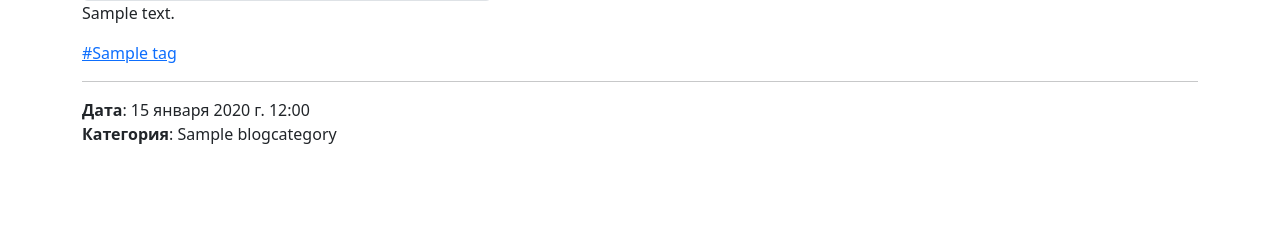
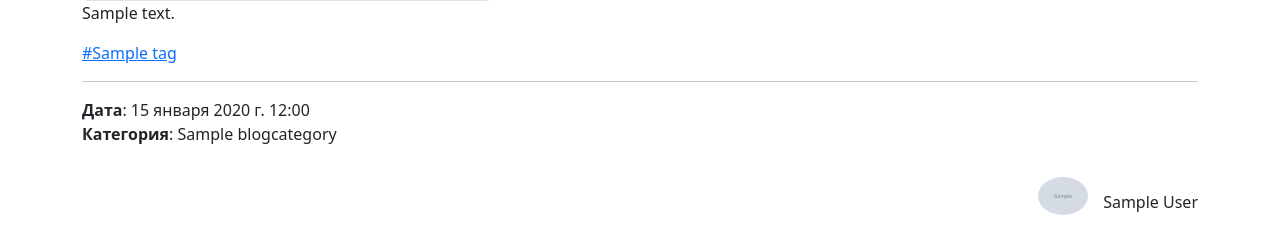
Before and after one commit to Fecaloid/sad-store, a Django app: page /blog/1/1/ in a window 1280 px wide. Shown: the part 646-873 px from the top of the page. Before the commit the page ends 790 px from the top, so only its background shows below. Run offline with Django 4.2, Linux system fonts and the light colour scheme; tables that the repository leaves empty hold one stand-in row (values such as "Sample post"); grey boxes marked "Sample" are stand-in pictures; parts of the project's set-up code (start-up, migrations or seed data) failed here and were passed over.

Commit message:
article user

```diff
--- a/apps/blog/admin.py
+++ b/apps/blog/admin.py
@@ -31,7 +31,7 @@ class BlogCategoryAdmin(admin.ModelAdmin):
 class ArticleAdmin(admin.ModelAdmin):
     list_display = ['id', 'title', 'image_tag_thumbnail', 'category_link', 'tags_links', 'created_at']
     list_display_links = ['id', 'title', 'image_tag_thumbnail']
-    fields = ['category', 'image_tag', 'image', 'tags', 'title', 'text_preview', 'text']
+    fields = ['category', 'image_tag', 'image', 'tags', 'title', 'text_preview', 'text', 'user']
     readonly_fields = ['image_tag']
     list_filter = ['category', 'tags']
 
--- a/apps/blog/models.py
+++ b/apps/blog/models.py
@@ -2,6 +2,8 @@ from django.db import models
 from django.utils.safestring import mark_safe
 from imagekit.models import ProcessedImageField, ImageSpecField
 from pilkit.processors import ResizeToFill
+
+from apps.user.models import User
 from config.settings import MEDIA_ROOT
 
 
@@ -57,6 +59,12 @@ class Article(models.Model):
         on_delete=models.SET_NULL,
         null=True
     )
+    user = models.ForeignKey(
+        to=User,
+        verbose_name='Автор',
+        on_delete=models.SET_NULL,
+        null=True
+    )
     tags = models.ManyToManyField(to=Tag, verbose_name="Тэги", blank=True)
     image = ProcessedImageField(
         verbose_name='Изображение',
--- a/static/css/styles.css
+++ b/static/css/styles.css
@@ -20,3 +20,27 @@
     top: 3px;
     color: darkred;
 }
+.author{
+    height: 50px;
+    padding: 15px 0;
+    display: inline-block;
+    width: auto;
+}
+.author span{
+    float: left;
+}
+.avatar{
+    width: 50px;
+    border-radius: 100%;
+    overflow: hidden;
+    display: inline-block;
+}
+.avatar img{
+    width: 100%;
+}
+.author-name{
+    display: inline-block;
+    height: 50px;
+    line-height: 50px;
+    padding-left: 15px;
+}
--- a/templates/blog/article/view.html
+++ b/templates/blog/article/view.html
@@ -15,4 +15,16 @@
         <b>Дата</b>: {{ article.created_at }} <br>
         <b>Категория</b>: {{ category.name }} <br>
     </p>
+    {% if article.user %}
+        <div class="text-end">
+            <div class="author">
+                {% if article.user.image %}
+                    <span class="avatar">
+                        <img src="{{ article.user.image_thumbnail.url }}" alt="">
+                    </span>
+                {% endif %}
+                <span class="author-name">{{ article.user.first_name }} {{ article.user.last_name }}</span>
+            </div>
+        </div>
+    {% endif %}
 {% endblock %}
```
Also changed, not shown: apps/blog/migrations/0013_article_user.py (added).
